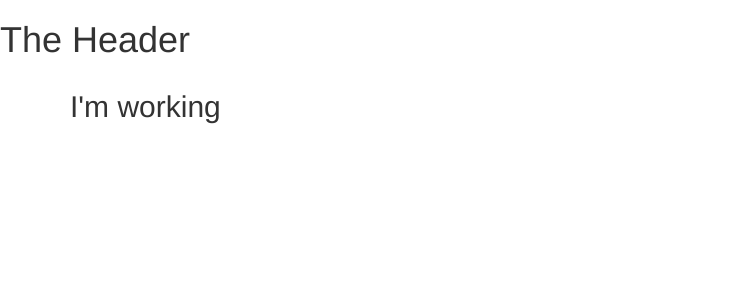
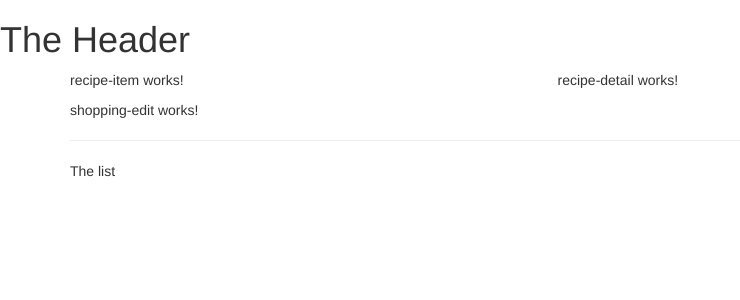
Before and after one commit to hilvitzs/angular-udemy-project, an Angular app: page / in a window 1280 px wide. Shown: the top 300 px of the page, without its empty margins (0-740 px from the left). Built offline with nearby package versions, Linux system fonts and the light colour scheme.

Commit message:
Through Section 3, Lecture 44

```diff
--- a/src/app/app.component.html
+++ b/src/app/app.component.html
@@ -2,7 +2,8 @@
 <div class="container">
   <div class="row">
     <div class="col-md-12">
-      <h2>I'm working</h2>
+      <app-recipes></app-recipes>
+      <app-shopping-list></app-shopping-list>
     </div>
   </div>
 </div>
--- a/src/app/recipes/recipe-list/recipe-list.component.html
+++ b/src/app/recipes/recipe-list/recipe-list.component.html
@@ -1,3 +1 @@
-<p>
-  recipe-list works!
-</p>
+<app-recipe-item></app-recipe-item>
--- a/src/app/recipes/recipes.component.html
+++ b/src/app/recipes/recipes.component.html
@@ -1,3 +1,8 @@
-<p>
-  recipes works!
-</p>
+<div class="row">
+  <div class="col-md-5">
+    <app-recipe-list></app-recipe-list>
+  </div>
+  <div class="col-md-7">
+    <app-recipe-detail></app-recipe-detail>
+  </div>
+</div>
--- a/src/app/shopping-list/shopping-list.component.html
+++ b/src/app/shopping-list/shopping-list.component.html
@@ -1,3 +1,7 @@
-<p>
-  shopping-list works!
-</p>
+<div class="row">
+  <div class="col-xs-10">
+    <app-shopping-edit></app-shopping-edit>
+    <hr>
+    <p>The list</p>
+  </div>
+</div>
```
